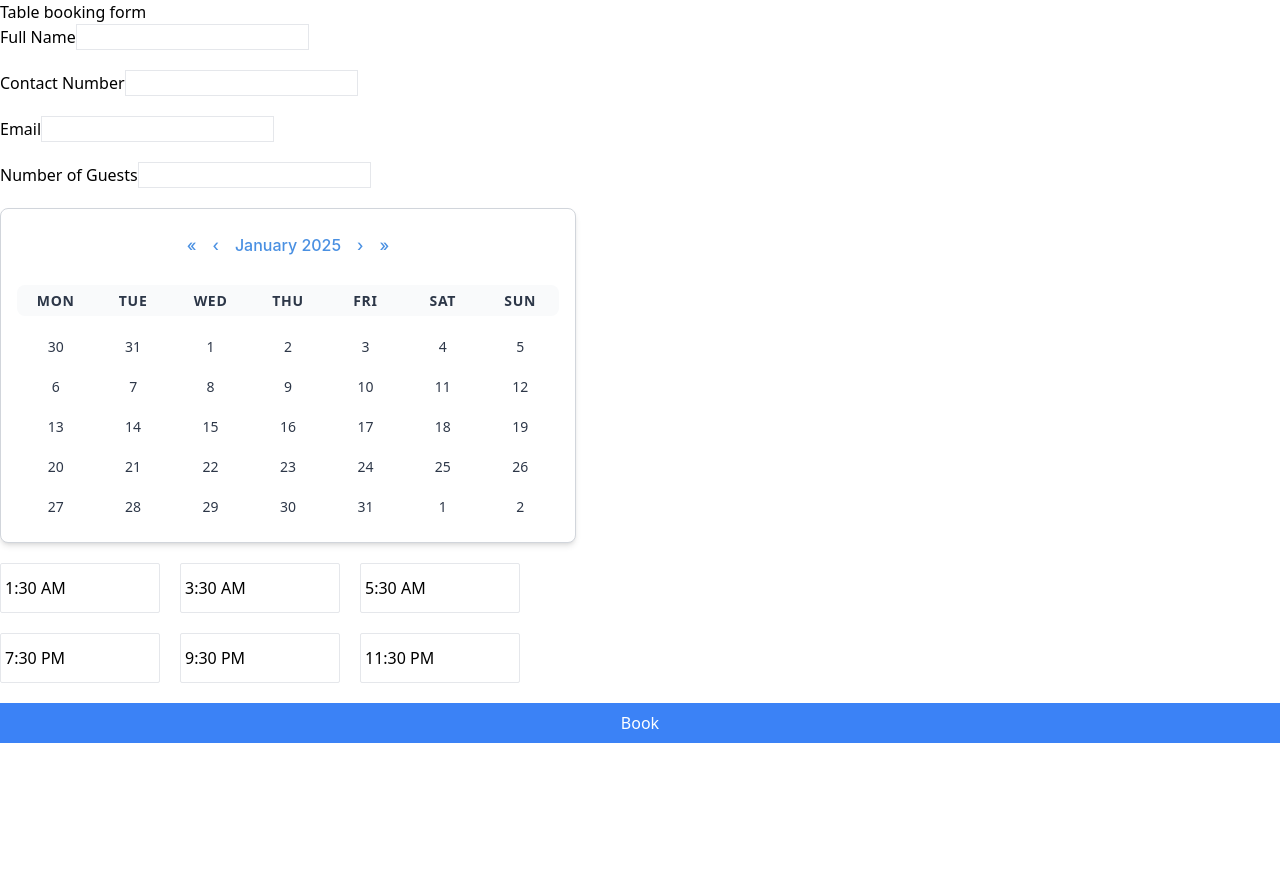
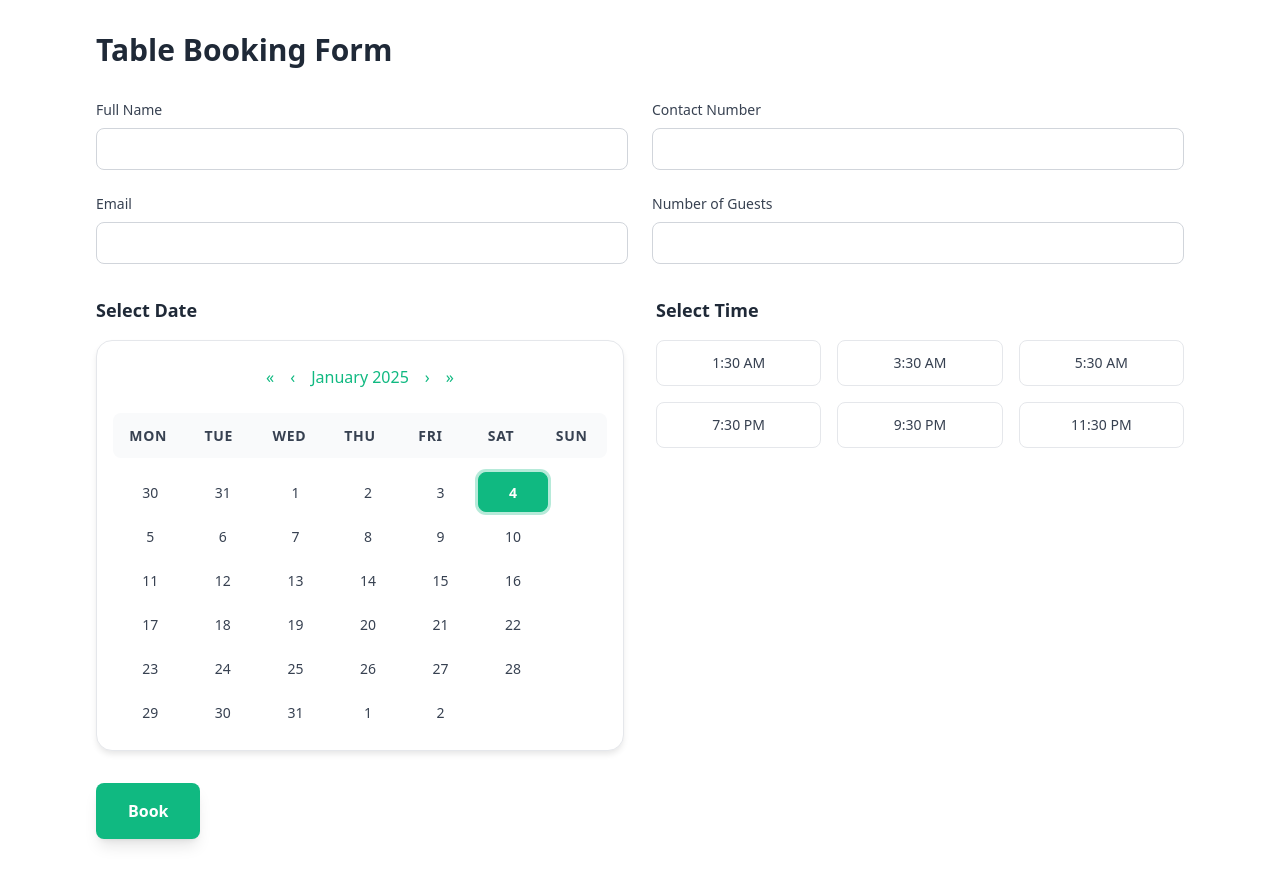
Before and after one commit to parthergk/booking_form, a Next.js app: page / in a window 1280 px wide. Before the commit the page ends 800 px from the top, so only its background shows below. Built offline with nearby package versions, Linux system fonts and the light colour scheme.

Commit message:
fronted-design

```diff
--- a/app/globals.css
+++ b/app/globals.css
@@ -2,69 +2,93 @@
 @tailwind components;
 @tailwind utilities;
 
+.react-calendar {
+    width: 100%;
+    background: white;
+    border-radius: 16px;
+    padding: 16px;
+    box-shadow: 0 4px 6px -1px rgba(0, 0, 0, 0.1);
+  }
+
   .react-calendar__navigation {
     text-align: center;
-    margin-bottom: 10px;
-    font-family: 'Inter', sans-serif; /* Clean and modern font */
+    margin-bottom: 16px;
     font-weight: 500;
-    color: #4a5568; /* Tailwind gray-700 */
+    color: #374151;
   }
+
   .react-calendar__navigation button {
     background-color: transparent;
     border: none;
     font-size: 1rem;
     cursor: pointer;
-    color: #4a90e2; /* Modern blue for buttons */
+    color: #10b981;
     padding: 0.5rem;
-    border-radius: 5px;
-    transition: background-color 0.2s ease;
-}
-.react-calendar__navigation button:hover {
-    background-color: #e6f7ff; /* Light blue on hover */
+    border-radius: 8px;
+    transition: all 0.2s ease;
   }
 
+  .react-calendar__navigation button:hover {
+    background-color: #ecfdf5;
+  }
+
+  .react-calendar__navigation button:disabled {
+    opacity: 0.5;
+    cursor: not-allowed;
+  }
 
   .react-calendar__month-view__weekdays {
     background-color: #f9fafb;
-    margin-bottom: 10px;
-    padding-block: 5px;
+    margin-bottom: 12px;
+    padding: 8px 0;
     border-radius: 8px;
     font-weight: 500;
   }
 
   .react-calendar__month-view__weekdays__weekday {
     text-align: center;
-    font-size: 0.875rem; /* Slightly smaller text */
-    letter-spacing: 0.05em; /* Modern letter spacing */
-    color: #2d3748; /* Tailwind gray-800 */
+    font-size: 0.875rem;
+    letter-spacing: 0.05em;
+    color: #374151;
+    padding: 4px;
   }
+
   .react-calendar__month-view__weekdays__weekday abbr {
     text-decoration: none;
-    font-weight: bold;
+    font-weight: 600;
     text-transform: uppercase;
   }
 
-
   .react-calendar__tile {
-    border-radius: 8px; /* Modern rounded corners */
+    border-radius: 8px;
     height: 40px;
-    width: 40px;
     font-size: 0.875rem;
     display: flex;
     align-items: center;
     justify-content: center;
-    color: #2d3748; /* Tailwind gray-800 */
+    color: #374151;
     cursor: pointer;
     transition: all 0.2s ease-in-out;
-}
-.react-calendar__tile:hover {
-    background-color: #e6f7ff; /* Light blue */
-    box-shadow: 0 2px 4px rgba(0, 0, 0, 0.1); /* Subtle shadow */
+    margin: 2px;
+    padding: 8px;
   }
 
-.react-calendar__tile:focus {
-    background-color: #4a90e2; /* Modern blue */
+  .react-calendar__tile:hover {
+    border: #10b981 solid 1px;
+  }
+
+  .react-calendar__tile--active{
+    background-color: #10b981;
     color: white;
-    outline: none;
-    box-shadow: 0 0 0 3px rgba(74, 144, 226, 0.3); /* Focus ring */
+    box-shadow: 0 0 0 3px rgba(16, 185, 129, 0.3);
   }
+
+  .react-calendar__tile--now {
+    border: #10b981 solid 1px;
+    font-weight: 600;
+  }
+
+  .react-calendar__tile:disabled {
+    opacity: 0.5;
+    cursor: not-allowed;
+  }
--- a/app/page.js
+++ b/app/page.js
@@ -4,7 +4,6 @@ import BookingForm from "@/components/form/BookingForm";
 export default function Home() {
   return (
     <main>
-      Table booking form
       <BookingForm/>
     </main>
   );
--- a/components/form/BookingForm.jsx
+++ b/components/form/BookingForm.jsx
@@ -7,24 +7,18 @@ const BookingForm = () => {
   const [number, setNumber] = useState("");
   const [email, setEmail] = useState("");
   const [guest, setGuest] = useState("");
-  const [date, setDate] = useState("");
+  const [date, setDate] = useState(new Date());
   const [error, setError] = useState("");
   const [selectedTime, setSelectedTime] = useState("");
 
-  const timeArr = [
-    "1:30 AM",
-    "3:30 AM",
-    "5:30 AM",
-    "7:30 PM",
-    "9:30 PM",
-    "11:30 PM",
+  const reservationTime = [
+    "1:30 AM", "3:30 AM", "5:30 AM",
+    "7:30 PM", "9:30 PM", "11:30 PM"
   ];
-
-  console.log("Date", date);
 
   async function handleSubmit(e) {
     e.preventDefault();
-    if (name === "" || email === "" || number === "" || guest === "") {
+    if (name === "" || email === "" || number === "" || guest === "" || !selectedTime) {
       return setError("All fields are required");
     }
 
@@ -39,7 +33,7 @@ const BookingForm = () => {
           email,
           number,
           guest,
-          date,
+          date: date.toISOString(),
           time: selectedTime,
         }),
       });
@@ -48,89 +42,108 @@ const BookingForm = () => {
         setNumber("");
         setEmail("");
         setGuest("");
+        setSelectedTime("");
         setError("");
         alert("Booking successful!");
       } else {
         setError("Failed to book. Please try again.");
       }
     } catch (error) {
-      console.log(error);
+      console.error(error);
       setError("Something went wrong. Please try again.");
     }
   }
 
   return (
-    <form onSubmit={handleSubmit}>
-      <div className="flex flex-col gap-5">
-        <div>
-          <label>Full Name</label>
+    <div className="w-full max-w-6xl mx-auto p-4 md:p-6 lg:p-8">
+      <h1 className="text-3xl font-bold mb-8 text-gray-800">Table Booking Form</h1>
+      <form onSubmit={handleSubmit} className="space-y-8">
+        <div className="grid md:grid-cols-2 gap-6">
+          <div className="space-y-2">
+            <label className="block text-sm font-medium text-gray-700">Full Name</label>
             <input
               type="text"
               required
-            className="border text-black"
+              className="w-full px-4 py-2 border border-gray-300 rounded-lg hover:border-emerald-500 outline-none transition-colors bg-white"
               value={name}
               onChange={(e) => setName(e.target.value)}
             />
           </div>
-        <div>
-          <label>Contact Number</label>
+          <div className="space-y-2">
+            <label className="block text-sm font-medium text-gray-700">Contact Number</label>
             <input
               type="tel"
               required
-            className="border text-black"
+              className="w-full px-4 py-2 border border-gray-300 rounded-lg hover:border-emerald-500 outline-none transition-colors bg-white"
               value={number}
               onChange={(e) => setNumber(e.target.value)}
             />
           </div>
-        <div>
-          <label>Email</label>
+          <div className="space-y-2">
+            <label className="block text-sm font-medium text-gray-700">Email</label>
             <input
               type="email"
               required
-            className="border text-black"
+              className="w-full px-4 py-2 border border-gray-300 rounded-lg hover:border-emerald-500 outline-none transition-colors bg-white"
               value={email}
               onChange={(e) => setEmail(e.target.value)}
             />
           </div>
-        <div>
-          <label>Number of Guests</label>
+          <div className="space-y-2">
+            <label className="block text-sm font-medium text-gray-700">Number of Guests</label>
             <input
               type="number"
               required
-            className="border text-black"
+              className="w-full px-4 py-2 border border-gray-300 rounded-lg  hover:border-emerald-500 outline-none transition-colors bg-white"
               value={guest}
               onChange={(e) => setGuest(e.target.value)}
             />
           </div>
+        </div>
 
-        <div>
+        <div className="flex flex-col lg:flex-row gap-8">
+          <div className="flex-1">
+            <h2 className="text-lg font-semibold mb-4 text-gray-800">Select Date</h2>
             <Calendar
               value={date}
               onChange={setDate}
-            className="w-full max-w-xl border border-gray-300 p-4 rounded-lg shadow-md bg-white space-y-5"
+              className="w-full border border-gray-200 rounded-xl shadow-lg bg-white p-4 hover:shadow-xl transition-shadow"
             />
           </div>
-
-        <div className="flex flex-wrap gap-5 max-w-xl">
-          {timeArr.map((time) => (
-            <span
+          <div className="flex-1">
+            <h2 className="text-lg font-semibold mb-4 text-gray-800">Select Time</h2>
+            <div className="grid grid-cols-2 md:grid-cols-3 gap-4">
+              {reservationTime.map((time) => (
+                <button
                   key={time}
-              className={` cursor-pointer w-40 border rounded-sm px-1 py-3 text-black ${
-                selectedTime === time ? "bg-blue-500 text-white" : ""
+                  type="button"
+                  className={`px-4 py-3 text-sm font-medium rounded-lg transition-all duration-200
+                    ${selectedTime === time
+                      ? "bg-emerald-500 shadow-custom-green text-white shadow-lg transform scale-105"
+                      : "bg-white text-gray-700 border border-gray-200 hover:border-emerald-500 hover:text-emerald-500 hover:shadow-md"
                     }`}
                   onClick={() => setSelectedTime(time)}
+                  aria-label={`Select time ${time}`}
                 >
                   {time}
-            </span>
+                </button>
               ))}
             </div>
+          </div>
+        </div>
 
-        <button type="submit" className="bg-blue-500 text-white p-2">
+        {error && (
+          <div className="text-red-500 text-sm font-medium bg-red-50 p-3 rounded-lg">{error}</div>
+        )}
+
+        <button
+          type="submit"
+          className="w-full md:w-auto px-8 py-4 bg-emerald-500 text-white font-semibold rounded-lg hover:bg-emerald-600 transition-all duration-200 shadow-lg hover:shadow-xl transform hover:-translate-y-0.5 focus:outline-none focus:ring-2 focus:ring-emerald-500 focus:ring-offset-2"
+        >
           Book
         </button>
+      </form>
     </div>
-      {error && <span className="text-red-500">{error}</span>}
-    </form>
   );
 };
 
```
Lines whose indentation alone changed are shown as unchanged.
